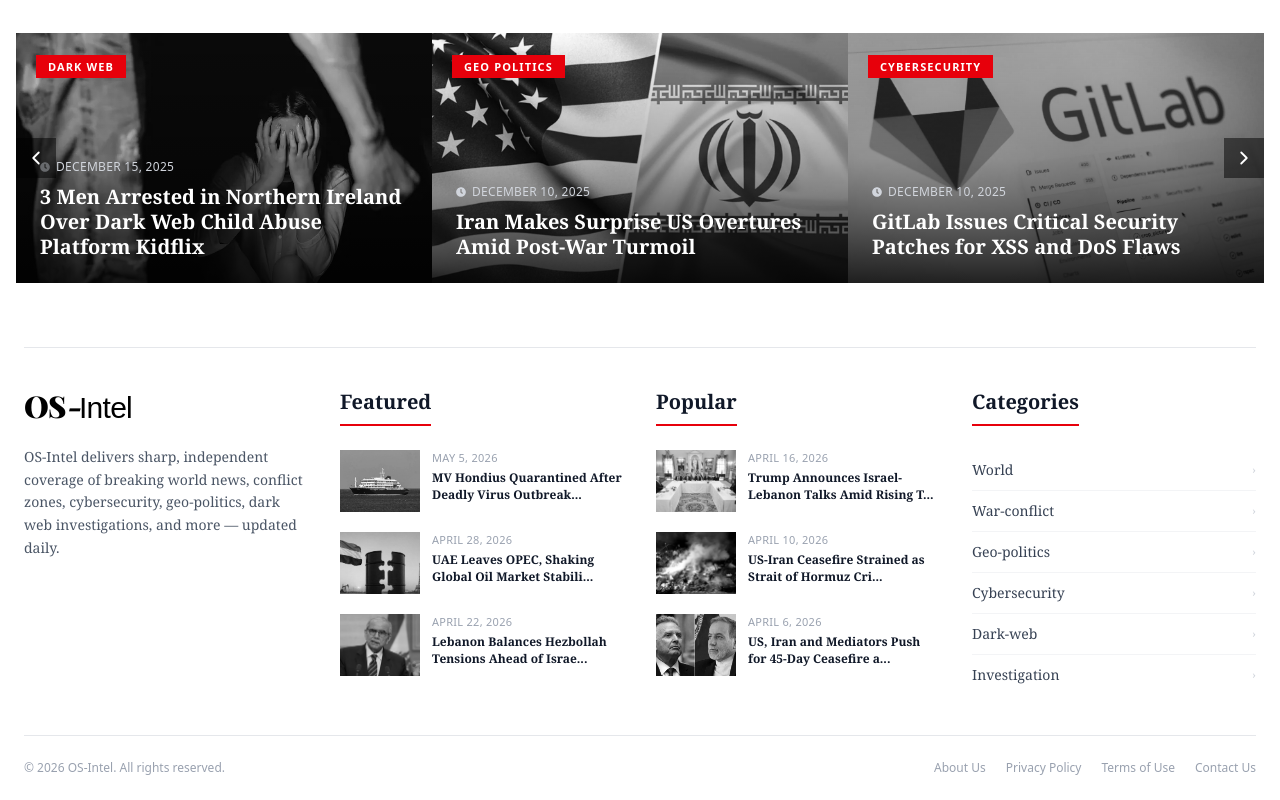
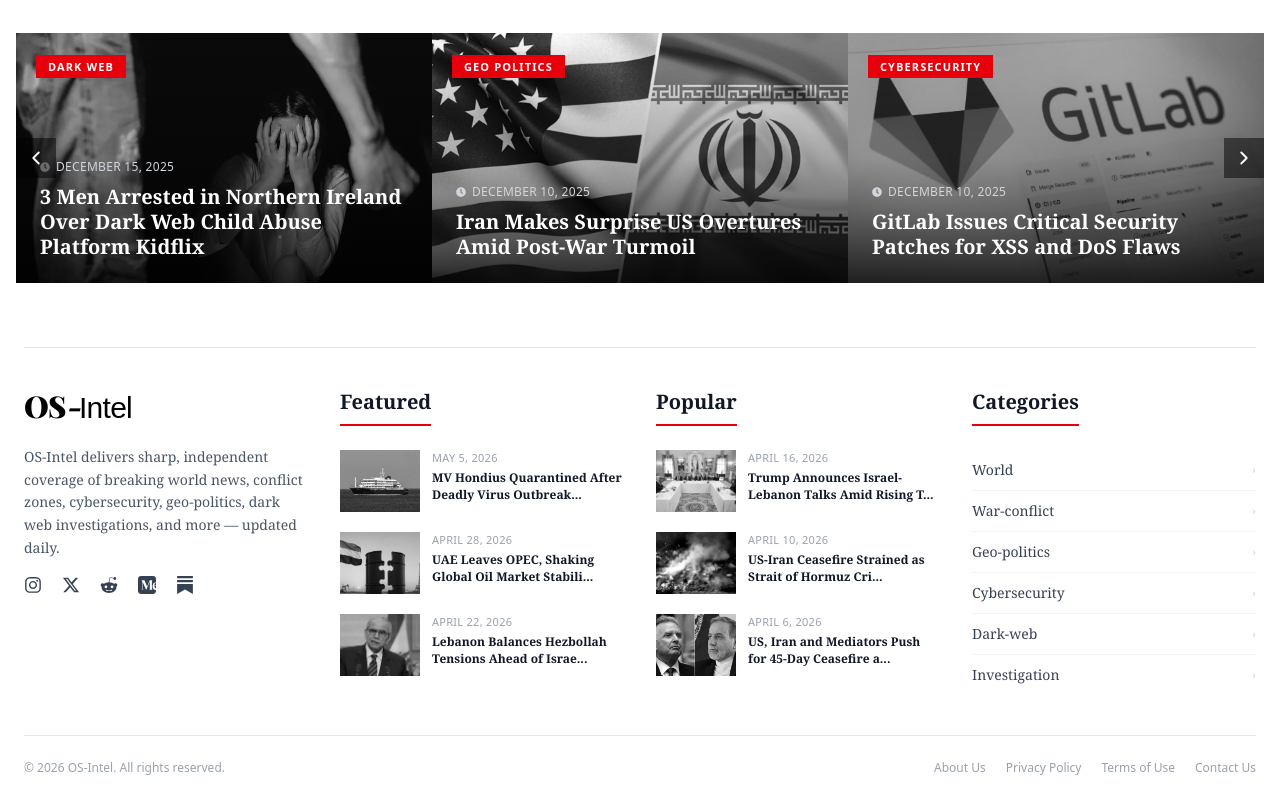
Before and after one commit to maisonatelier52-ux/os-intel, a Next.js app: page / in a window 1280 px wide. Shown: the part 3755-4555 px from the top of the page. Built offline with nearby package versions, Linux system fonts and the light colour scheme; a web font is replaced by a local one.

Commit message:
add social media icons

```diff
--- a/components/Footer.jsx
+++ b/components/Footer.jsx
@@ -8,6 +8,10 @@ import Link from "next/link";
 import Image from "next/image";
 import { FiChevronUp } from "react-icons/fi";
 import articlesData from "../public/data/articles.json";
+import { FaInstagram, FaRedditAlien } from "react-icons/fa";
+import { FaXTwitter } from "react-icons/fa6";
+import { SiMedium } from "react-icons/si";
+import { BsSubstack } from "react-icons/bs";
 
 function parseDate(str) {
   const [d, m, y] = str.split("/");
@@ -102,6 +106,60 @@ export default function Footer() {
               OS-Intel delivers sharp, independent coverage of breaking world news, conflict zones,
               cybersecurity, geo-politics, dark web investigations, and more — updated daily.
             </p>
+              {/* Social icons */}
+              <div className="flex items-center gap-5 mt-4">
+                <a
+                  href="https://www.instagram.com/os_intel26/"
+                  target="_blank"
+                  rel="noopener noreferrer"
+                  aria-label="OS-Intel on Instagram"
+                  title="OS-Intel on Instagram"
+                  className="text-gray-700 hover:text-red-600 transition-colors duration-200"
+                  >
+                  <FaInstagram size={18} />
+                  </a>
+                  <a
+                  href="https://x.com/intel_os51282"
+                  target="_blank"
+                  rel="noopener noreferrer"
+                  aria-label="OS-Intel on Twitter / X"
+                  title="OS-Intel on Twitter / X"
+                  className="text-gray-700 hover:text-red-600 transition-colors duration-200"
+                  >
+                    <FaXTwitter size={18} />
+                    </a>
+                    <a
+                    href="https://www.reddit.com/user/os-intel_26/"
+                    target="_blank"
+                    rel="noopener noreferrer"
+                    aria-label="OS-Intel on Reddit"
+                    title="OS-Intel on Reddit"
+                    className="text-gray-700 hover:text-red-600 transition-colors duration-200"
+                    >
+                      <FaRedditAlien size={18} />
+                      </a>
+
+               <a
+                  href="https://medium.com/@osintel619"
+                  target="_blank"
+                  rel="noopener noreferrer"
+                  aria-label="OS-Intel on Medium"
+                  title="OS-Intel on Medium"
+                  className="text-gray-700 hover:text-red-600 transition-colors duration-200"
+                  >
+                  <SiMedium size={18} />
+                  </a>
+                   <a
+                  href="https://substack.com/@osintel619"
+                  target="_blank"
+                  rel="noopener noreferrer"
+                  aria-label="OS-Intel on Substack"
+                  title="OS-Intel on Substack"
+                  className="text-gray-700 hover:text-red-600 transition-colors duration-200"
+                  >
+                  <BsSubstack size={18} />
+                  </a>
+                      </div>
           </div>
 
           {/* Column 2 — Featured (25%) */}
--- a/components/Header.jsx
+++ b/components/Header.jsx
@@ -244,7 +244,7 @@ export default function Header() {
               </a>
 
               <a
-                href="https://www.reddit.com/user/os-intel26/"
+                href="https://www.reddit.com/user/os-intel_26/"
                 target="_blank"
                 rel="noopener noreferrer"
                 aria-label="OS-Intel on Reddit"
```
